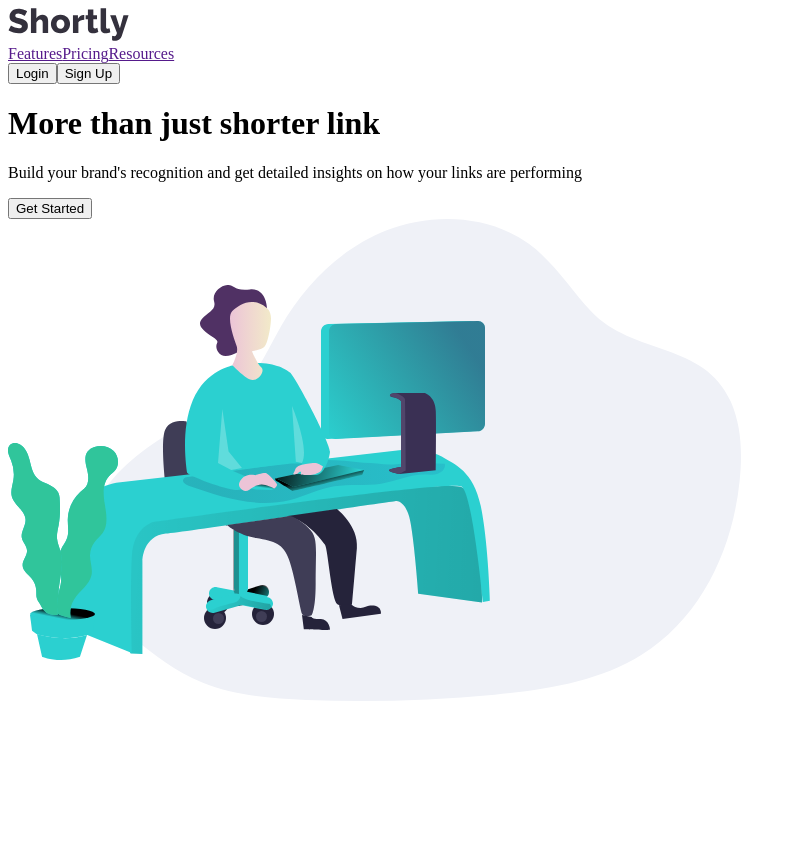
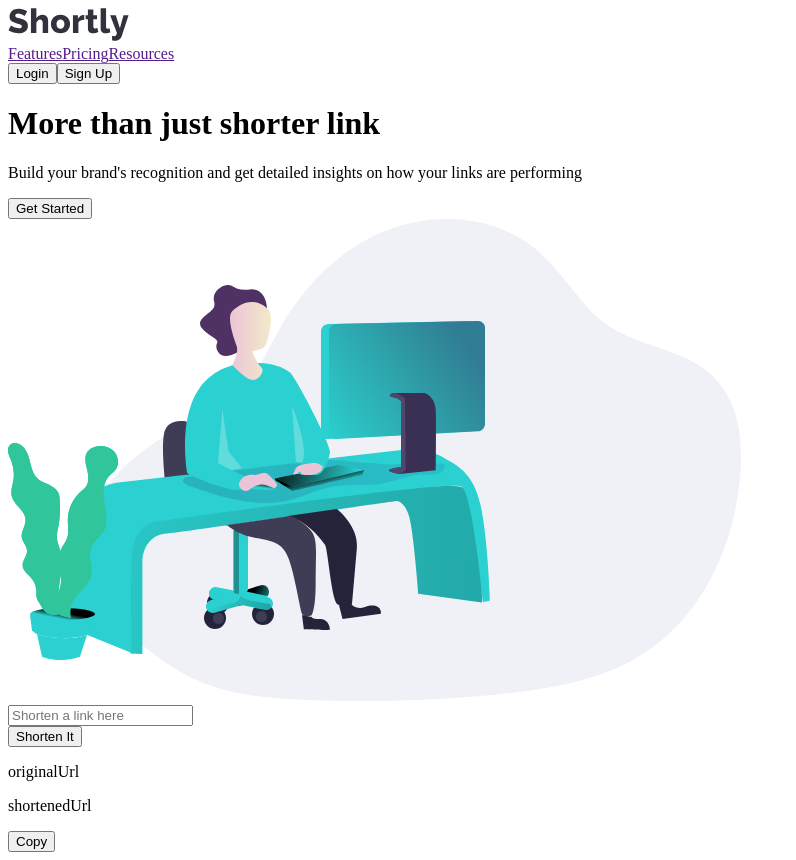
Before and after one commit to azanra/url-shortening, a React (Vite) app: page / in a window 1280 px wide. Shown: the whole page, without its empty margins (0-796 px from the left). Before the commit the page ends 800 px from the top, so only its background shows below. Built offline with nearby package versions, Linux system fonts and the light colour scheme.

Commit message:
Add markup for the url component

```diff
--- a/src/App.jsx
+++ b/src/App.jsx
@@ -1,12 +1,14 @@
 import "./App.css";
 import Header from "./components/header";
 import Hero from "./components/hero";
+import Url from "./components/url";
 
 function App() {
   return (
     <>
       <Header />
       <Hero />
+      <Url />
     </>
   );
 }
--- /dev/null
+++ b/src/components/url.jsx
@@ -0,0 +1,36 @@
+export default function Url() {
+  return (
+    <div>
+      <div className="urlContainer">
+        <div className="urlInputContainer">
+          <input type="text" placeholder="Shorten a link here" />
+          <span className="errorMessage"></span>
+        </div>
+        <div className="urlBtnContainer">
+          <button>Shorten It</button>
+        </div>
+      </div>
+      <div className="urlItemContainer">
+        <UrlItem
+          link={{ originalUrl: "originalUrl", shortenedUrl: "shortenedUrl" }}
+        />
+      </div>
+    </div>
+  );
+}
+
+function UrlItem({ link }) {
+  return (
+    <div>
+      <div>
+        <p>{link.originalUrl}</p>
+      </div>
+      <div>
+        <p>{link.shortenedUrl}</p>
+      </div>
+      <div>
+        <button>Copy</button>
+      </div>
+    </div>
+  );
+}
```
